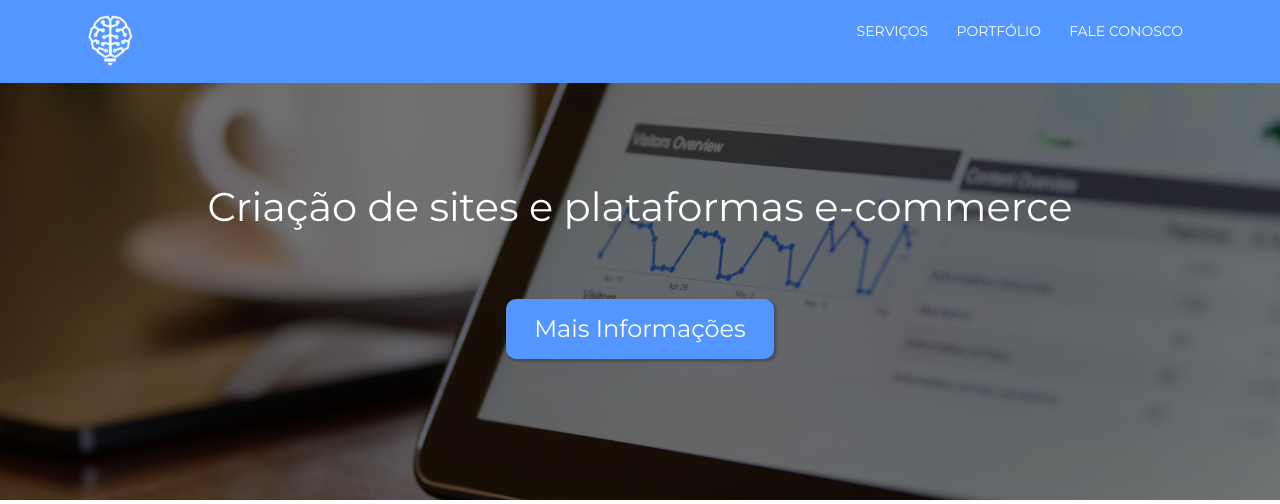
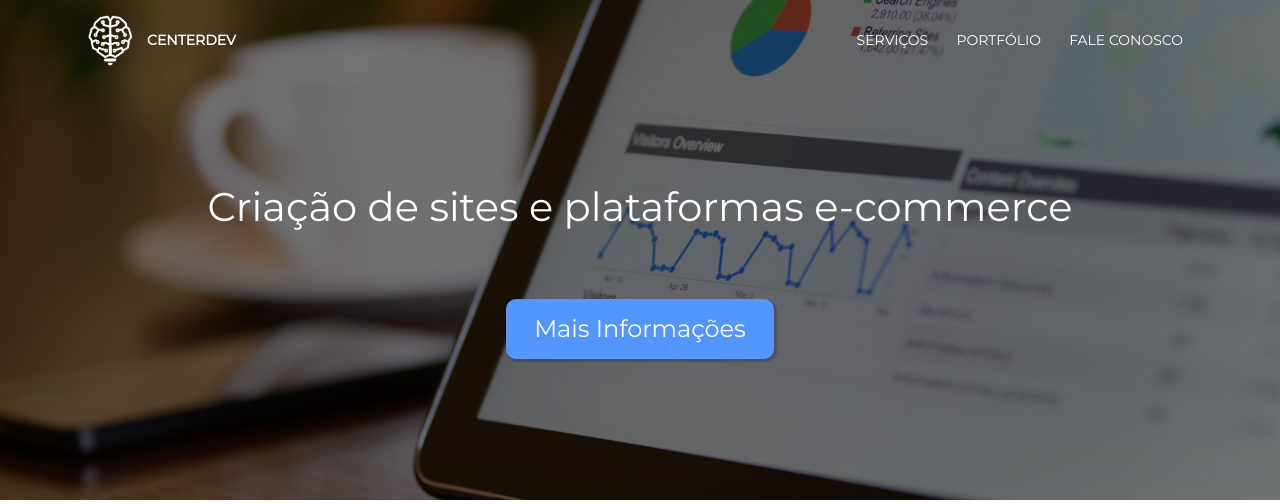
Before and after one commit to FrontDevWork/Center-Dev, a PHP site: page / in a window 1280 px wide. Shown: the top 504 px of the page. Run offline with PHP 8.4, Linux system fonts and the light colour scheme.

Commit message:
ajuste cabecalho

```diff
--- a/css/style.css
+++ b/css/style.css
@@ -19,8 +19,8 @@ ul {
 
 
 header {
+  background: rgba(84, 150, 255,0);
   position: fixed;
-  background: #5496FF;
   z-index: 999;
   width: 100%;
   top: 0;
@@ -53,13 +53,18 @@ padding: 0;
 }
 
 #menu > ul > li > a {
-font-size: 14px;
+  font-size: 14px;
   padding: 22px 12px;
-  line-height: 62px;
+  line-height: 80px;
   text-transform: uppercase;
   color: #fff;
   text-decoration: none;
   transition: .4s;
+}
+#menu-title {
+  font-size: 18px;
+  font-weight: 700;
+
 }
 
 #menu > ul > li > a:hover {
@@ -123,7 +128,7 @@ opacity: .8;
   left: 0;
   width: 300px;
   max-width: 100%;
-  background-color: #dddbdb;
+  background-color: #e4e4e4;
   box-shadow: 12px 0px 20px 0px rgba(0, 0, 0, 0.5);
 }
 
@@ -394,6 +399,15 @@ button.btn-formulario:hover {
 #send {
   margin-top: 0;
 }
+@media(max-width:580px){
+  #send {
+    width: 100%;
+    margin:  30px 0;
+  }
+  #data-contato {
+
+  }
+}
 
 /*footer*/
 
--- a/header.php
+++ b/header.php
@@ -46,8 +46,11 @@
         <div class="container">
             <div class="row">
                 <div class="col">
-                    <img id="logo" src="img/logo-branco.png" alt="CenterDev" class="float-left animated fadeInUp delay-1s">
-                    <div id="menu" class="animated fadeInUp delay-1s">
+                    <a href=""><img id="logo" src="img/logo-branco.png" alt="CenterDev" class="float-left "></a>
+                    <div id="menu" >
+                        <ul class="float-left">
+                            <li id="menu-title"><a href="">CenterDev</a></li>
+                        </ul>
 
                         <ul class="float-right">
                             <li id="menu-products"><a href="#">Serviços</a></li>
--- a/index.php
+++ b/index.php
@@ -178,6 +178,8 @@
 
                 </div>
                 <div class="col-sm-6">
+                    <div id="data-contato">
+
                         <div class="row">
                             <div class="col-sm-12">
                                 <h4><i class="fas fa-phone"></i> Telefones</h4>
@@ -201,6 +203,8 @@
                 </div>
 
             </div>
+
+        </div>
     </div>
 </section>
 
```
Lines whose indentation alone changed are shown as unchanged.
